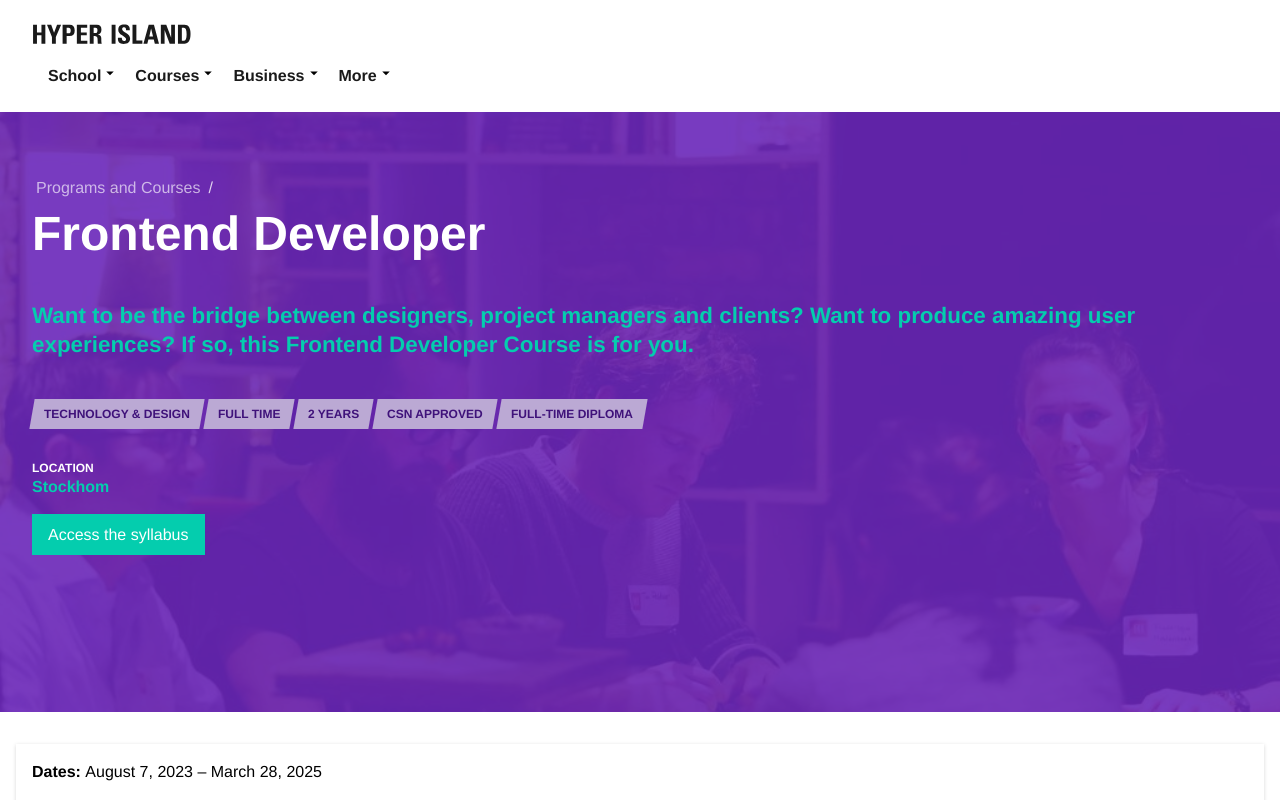
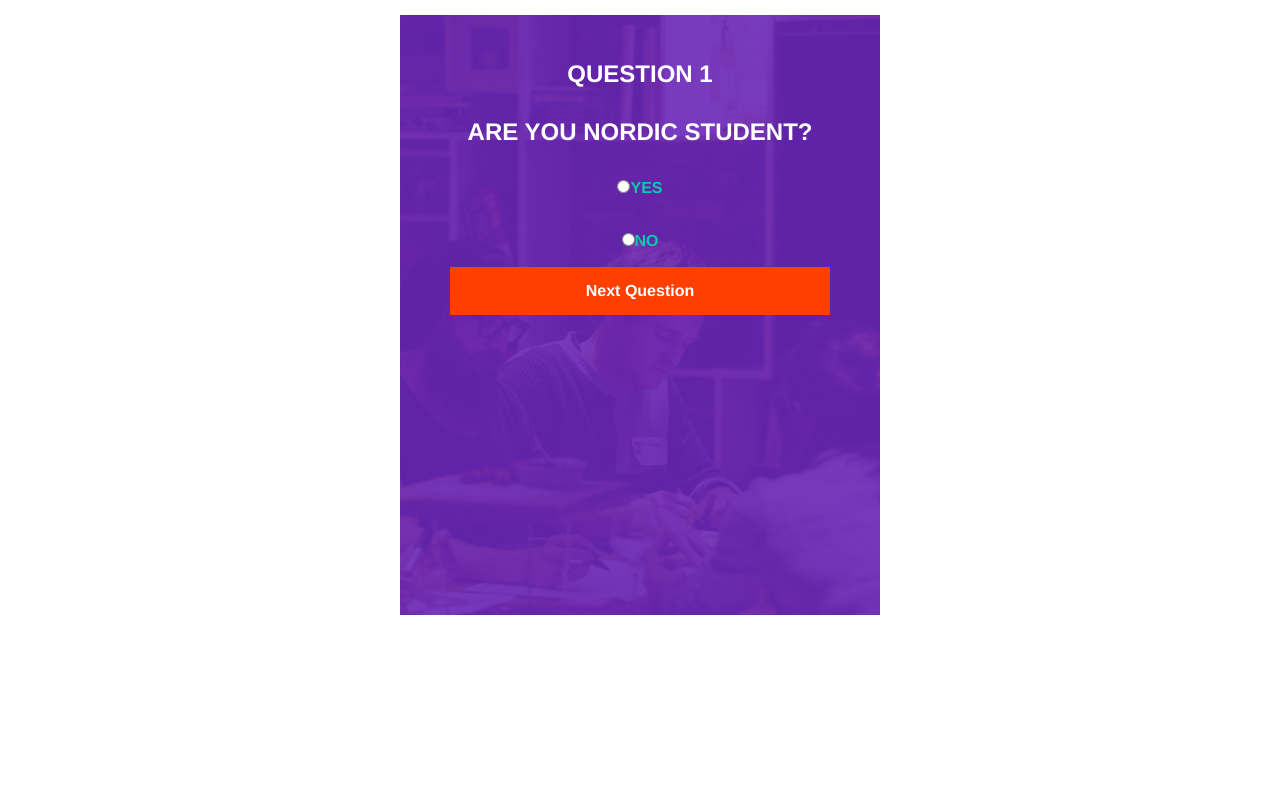
Before and after one commit to hens-virtuella-varld/fed-program-info-nots, a React (Create React App) app: page / in a window 1280 px wide. Shown: the top 800 px of the page. Built offline with nearby package versions, Linux system fonts and the light colour scheme.

Commit message:
feat: :sparkles: style Quiz component

```diff
--- a/src/App.js
+++ b/src/App.js
@@ -1,19 +1,15 @@
 import './App.css';
-import Header from './components/Header';
-import Hero from './components/Hero';
-import Main from './components/Main';
-import Summary from './components/Summary';
-import Footer from './components/Footer';
+import Quiz from './components/Quiz';
 
 function App() {
   return (
     <div className='App'>
-      <Header />
+      {/* <Header />
       <Hero />
       <Summary />
       <Main />
-      <Footer />
-      {/* <Quiz /> */}
+      <Footer /> */}
+      <Quiz />
     </div>
   );
 }
--- /dev/null
+++ b/src/components/Quiz.css
@@ -0,0 +1,61 @@
+.quiz {
+  display: flex;
+  justify-content: center;
+  align-items: center;
+}
+
+.quiz div {
+  padding: 15px 25px;
+  width: 100%;
+  max-width: 530px;
+  display: flex;
+  flex-direction: column;
+  text-align: center;
+  text-transform: uppercase;
+}
+
+.bg-img {
+  background-image: url(../assets/HILearningLab-35.jpeg);
+  width: 100vw;
+  height: 75vh;
+  background-size: cover;
+  background-position: 50%;
+  box-shadow: inset 0 0 0 1000px rgba(105, 38, 186, 0.895);
+}
+
+h2,
+h3,
+li {
+  padding: 1rem;
+}
+
+h2,
+h3 {
+  color: #ffffff;
+  font-size: 1.5rem;
+  line-height: 1.1;
+}
+
+li {
+  list-style-type: none;
+  color: rgb(4, 205, 174);
+  font-size: 1rem;
+  font-weight: 700;
+  line-height: 1.3;
+}
+
+button {
+  background-color: rgb(254, 63, 0);
+  font-size: 1rem;
+  font-weight: 700;
+  line-height: 1.5;
+  border: none;
+  color: rgb(255, 255, 255);
+  padding: 0.75rem 1rem;
+}
+
+button:hover {
+  background-color: rgb(255, 255, 255);
+  color: rgb(254, 63, 0);
+  border: solid 2px rgb(254, 63, 0);
+}
--- a/src/components/Quiz.js
+++ b/src/components/Quiz.js
@@ -1,4 +1,5 @@
 import React, { useState } from 'react';
+import './Quiz.css';
 
 const Quiz = () => {
   const [currentQuestion, setCurrentQuestion] = useState(0);
@@ -62,7 +63,9 @@ const Quiz = () => {
   };
 
   return (
-    <div>
+    <div className='quiz'>
+      <div >
+        <div className='bg-img'>
           {showResult ? (
             <div>
               <h2>Quiz Complete!</h2>
@@ -92,13 +95,16 @@ const Quiz = () => {
                     <li key={`${currentQuestion}-${index}`}>
                       <input
                         type='radio'
-                    name={`question${currentQuestion}`}
+                        name={`question-${currentQuestion}`}
                         value={option}
+                        id={`question-${currentQuestion}-${option}`}
                         onChange={() =>
                           handleAnswerSelection(currentQuestion, option)
                         }
                       />
+                      <label for={`question-${currentQuestion}-${option}`}>
                         {option}
+                      </label>
                     </li>
                   ))}
                 </ul>
@@ -107,6 +113,8 @@ const Quiz = () => {
             </div>
           )}
         </div>
+      </div>
+    </div>
   );
 };
 
```
Lines whose indentation alone changed are shown as unchanged.
